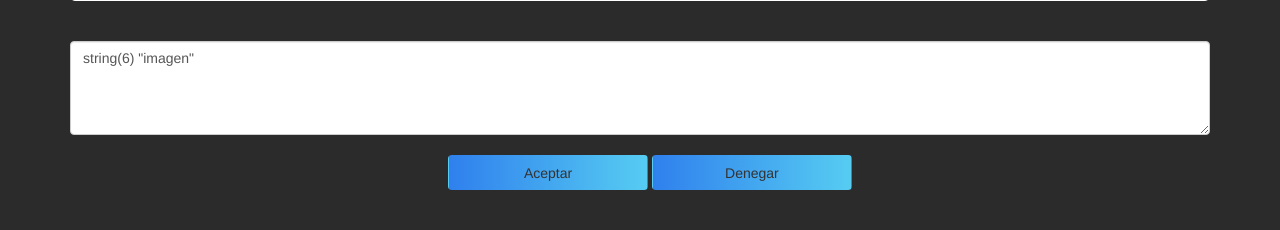
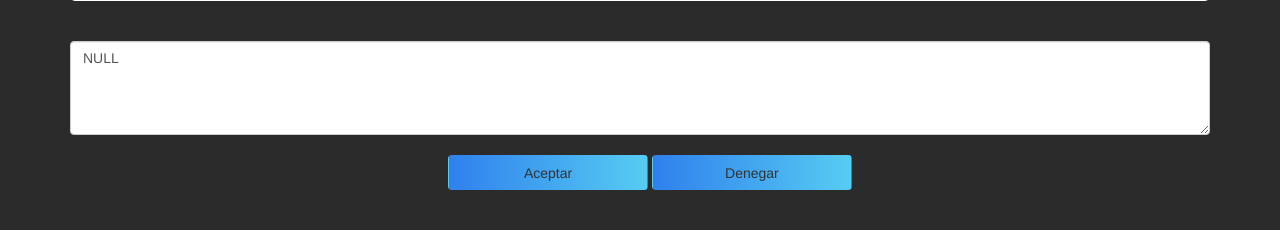
Before and after one commit to yavilavi/diegog, a PHP site: page /validadormodalidad.php in a window 1280 px wide. Shown: the part 829-1059 px from the top of the page. Run offline with PHP 8.4, Linux system fonts and the light colour scheme; data that the repository does not hold is empty; some libraries are stand-ins or nearby versions.

Commit message:
add aws db test 12

```diff
--- a/validadormodalidad.php
+++ b/validadormodalidad.php
@@ -199,7 +199,7 @@
             <form class="form-nueva-entrada pn" method="post" action="<?php echo RUTA_EDITAR_ARCHIVO; ?>">
 
                 <div>
-                    <textarea class="form-control" rows="4"><?php var_dump($archivos.imagen) ?></textarea>
+                    <textarea class="form-control" rows="4"><?php var_dump($archivos['imagen']) ?></textarea>
                 </div>
                 <br>
                 <div class="botones">
```
